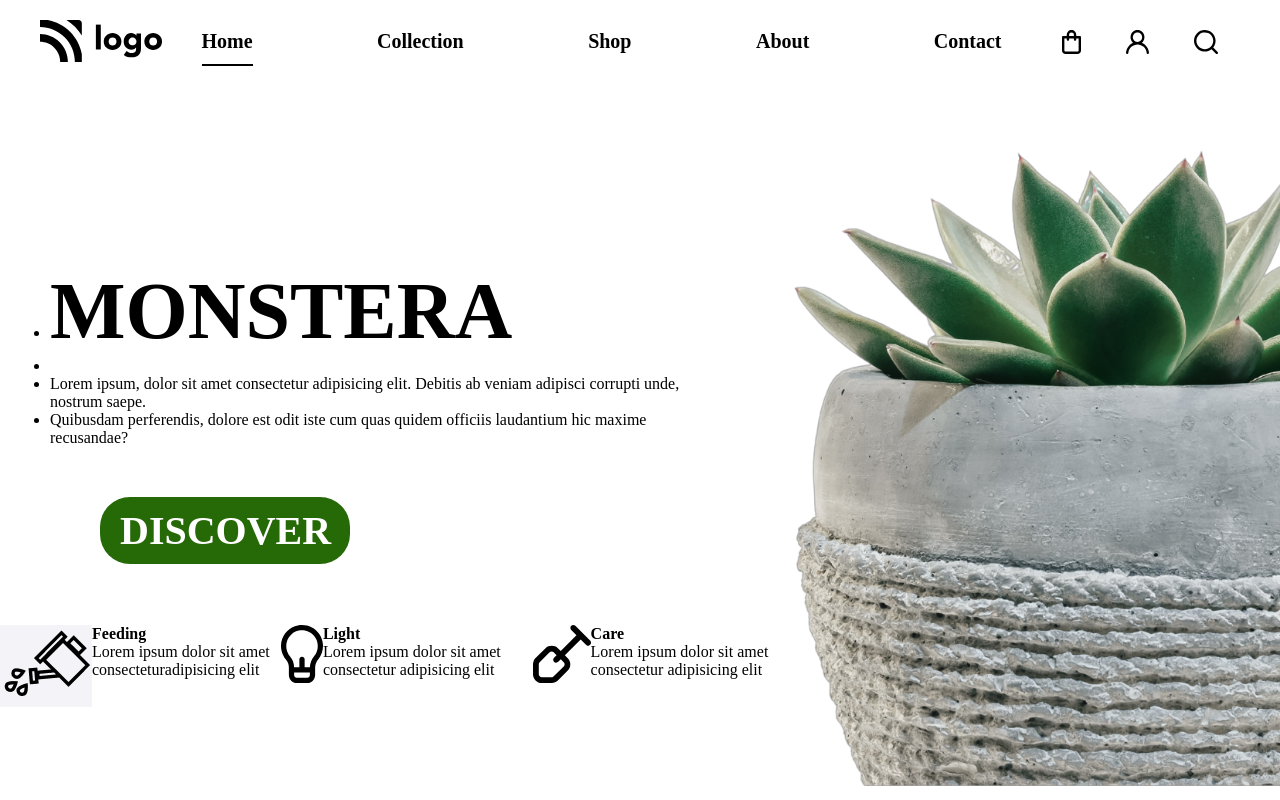
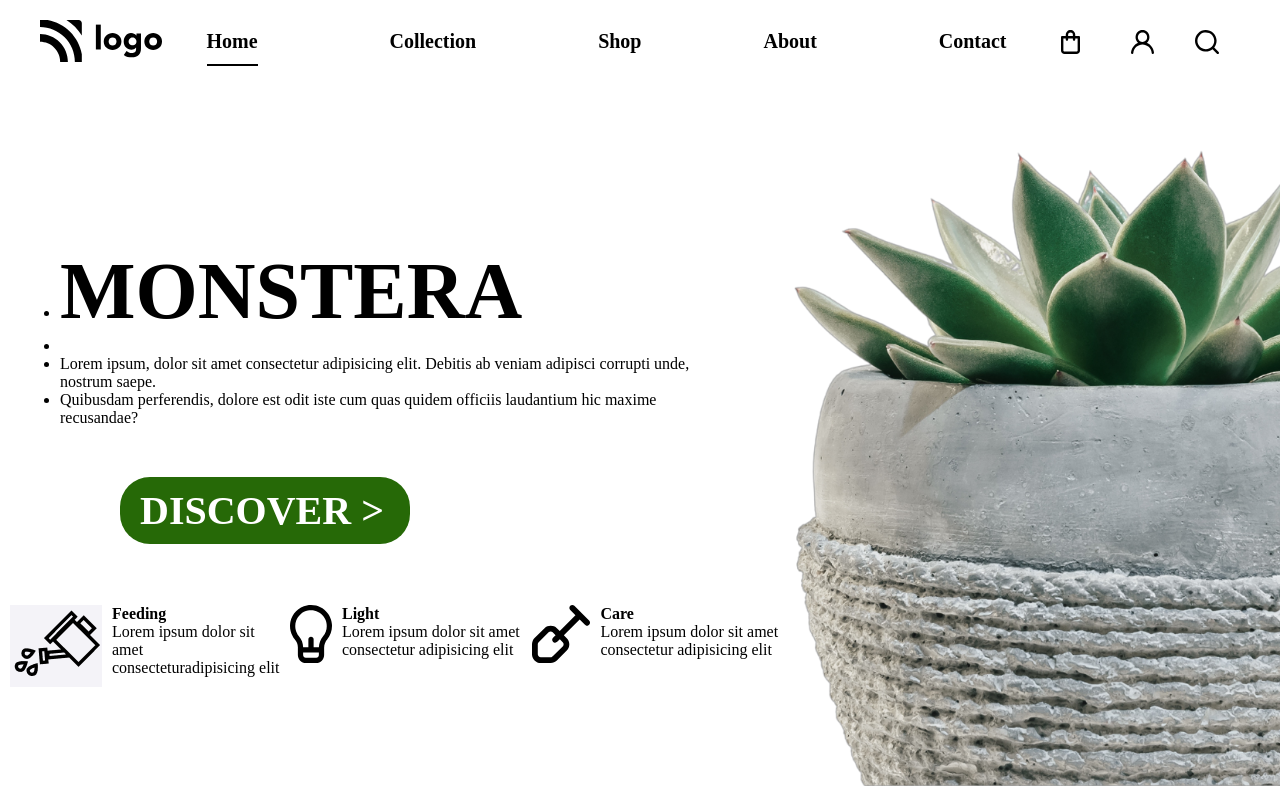
Before and after one commit to aditya1pqr/project-6, a plain HTML site: page index.html in a window 1280 px wide. Drawn offline with Linux system fonts and the light colour scheme; a web font is replaced by a local one.

```diff
--- a/index.html
+++ b/index.html
@@ -71,7 +71,7 @@
         <div id="midWholePart12">
           <div id="midWholePart121">
             <div>
-              <h1>DISCOVER</h1>
+              <h1>DISCOVER ></h1>
             </div>
             <div id="midWholePart122">
               <img src="./photos/greaterThan.svg" />
--- a/style.css
+++ b/style.css
@@ -65,7 +65,7 @@
     font-weight: bold;
 }
 #midWholePart1{
-  margin-top: 200px;
+  margin-top: 180px;
 }
 
 .midWholePart13Parts{
@@ -81,9 +81,14 @@
     font-size: 40px;
     background-color: #266907;
     color: #fff;
-    width: 220px;
+    width: 260px;
     border-radius: 30px;
     padding: 10px 10px 10px 20px;
 
 
 }
+
+ div:nth-child(2)
+{
+margin-left: 10px;
+}
```
Also changed, not shown: Screenshot (82).png (added), 1 other file.
